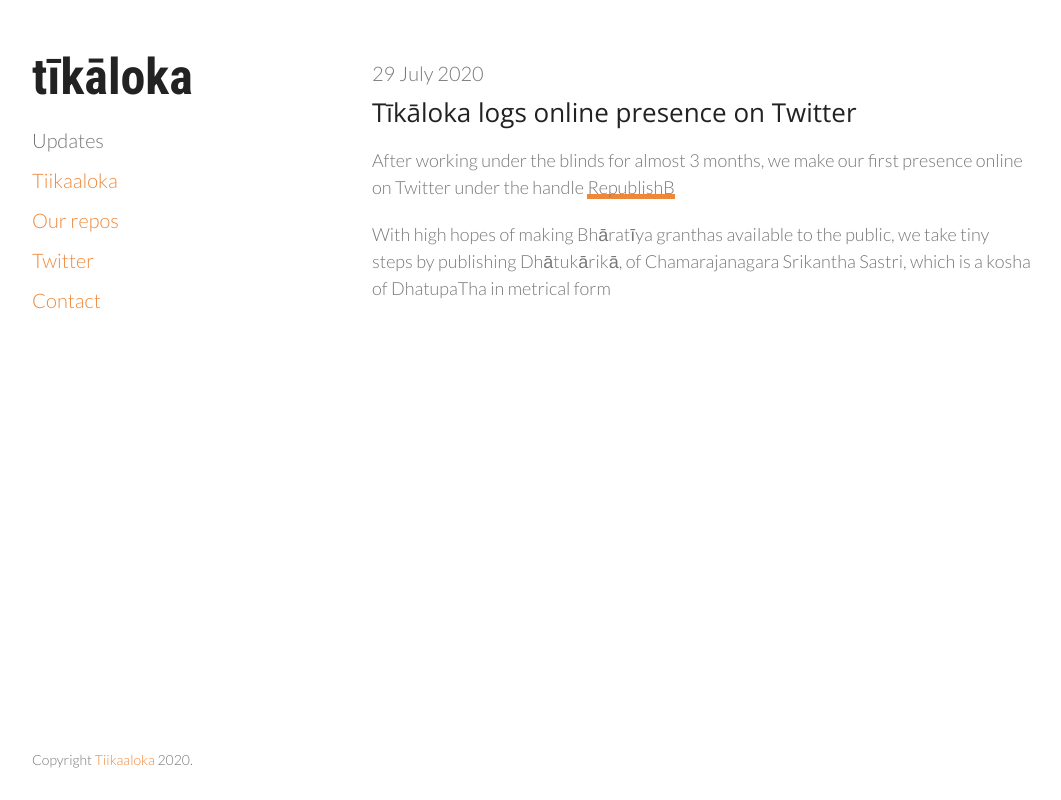
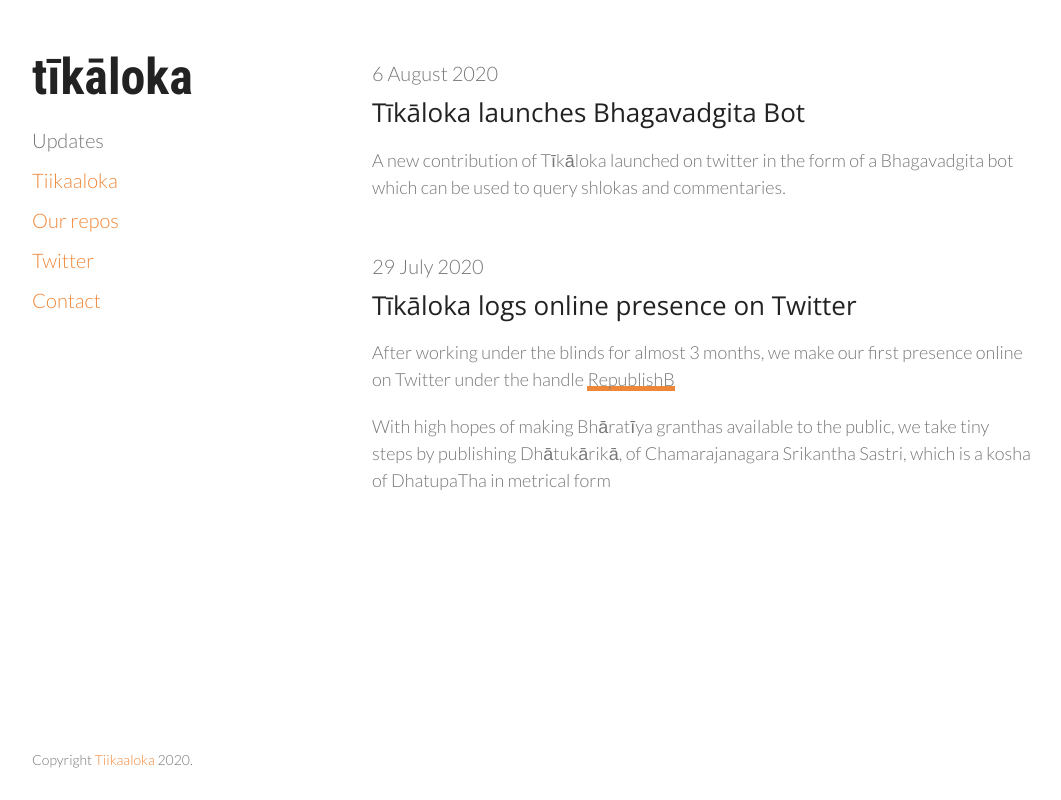
Before and after one commit to tiikaaloka/tiikaaloka.github.io, a plain HTML site: page index.html in a window 1280 px wide. Shown: the whole page, without its empty margins (108-1169 px from the left). Drawn offline with nearby package versions, Linux system fonts and the light colour scheme; a script that the page names is missing; a web font is replaced by a local one.

Commit message:
Added new blog entry

```diff
--- a/index.html
+++ b/index.html
@@ -26,12 +26,18 @@
       </header>
       <section role="main" class="main">
         <article>
+          <span class="date">6 August 2020</span>
+          <h1>Tīkāloka launches Bhagavadgita Bot</h1>
+
+          <p>A new contribution of Tīkāloka launched on twitter in the form of a Bhagavadgita bot which can be used to query shlokas and commentaries.</p>
+
+        </article>
+        <article>
           <span class="date">29 July 2020</span>
           <h1>Tīkāloka logs online presence on Twitter</h1>
 
           <p>After working under the blinds for almost 3 months, we make our first presence online on Twitter under the handle <a href="http://twitter.com/RepublishB">RepublishB</a></p>
           <p>With high hopes of making Bhāratīya granthas available to the public, we take tiny steps by publishing Dhātukārikā, of Chamarajanagara Srikantha Sastri, which is a kosha of DhatupaTha in metrical form </p>
-
         </article>
       </section>
       <footer>
```
